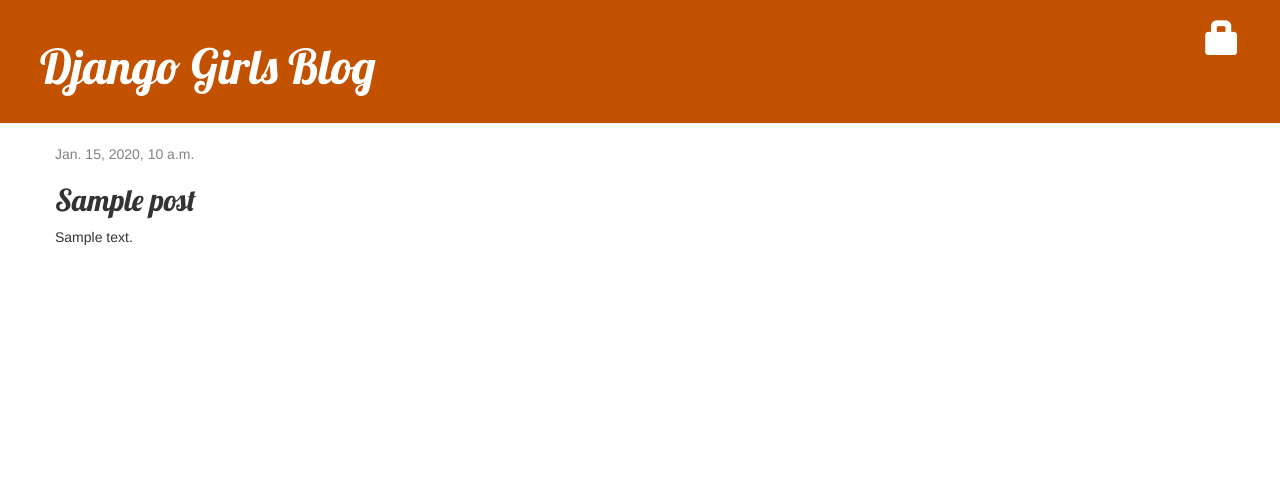
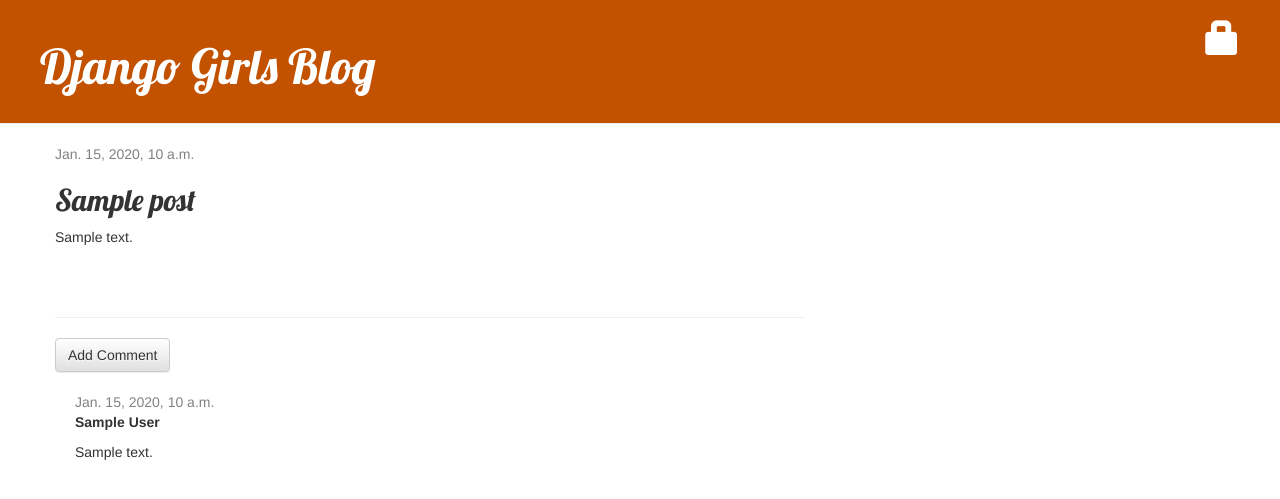
Before and after one commit to winwarphoo/my-second-blog-django, a Django app: template blog/templates/blog/post_detail.html in a window 1280 px wide. Shown: the top 499 px of the page. Run offline with Django 3.2, Linux system fonts and the light colour scheme; the template is opened without the code that fills it: most values are stand-ins (such as "Sample title", 1, 10 or a date in 2020); some libraries are stand-ins or nearby versions.

Commit message:
add comment model

```diff
--- a/blog/admin.py
+++ b/blog/admin.py
@@ -1,4 +1,5 @@
 from django.contrib import admin
-from blog.models import Post
+from blog.models import Comment, Post
 
 admin.site.register(Post)
+admin.site.register(Comment)
--- a/blog/static/css/blog.css
+++ b/blog/static/css/blog.css
@@ -53,3 +53,7 @@ h1, h2, h3, h4 {
 .post h2 a, .post h2 a:visited {
   color: #000000;
 }
+
+.comment {
+  margin: 20px 0px 20px 20px;
+}
--- a/blog/templates/blog/post_detail.html
+++ b/blog/templates/blog/post_detail.html
@@ -16,4 +16,15 @@
     <h2>{{ post.title }}</h2>
     <p>{{ post.text|linebreaksbr }}</p>
   </div>
+  <hr>
+  <a href="{% url 'add_comment_to_post' pk=post.pk %}" class="btn btn-default">Add Comment</a>
+  {% for comment in post.comments.all %}
+      <div class="comment">
+          <div class="date">{{ comment.created_date }}</div>
+          <strong>{{ comment.author }}</strong>
+          <p>{{ comment.text|linebreaks }}</p>
+      </div>
+  {% empty %}
+      <p>No comments here yet :(</p>
+  {% endfor %}
 {% endblock %}
--- a/blog/templates/blog/post_list.html
+++ b/blog/templates/blog/post_list.html
@@ -7,7 +7,9 @@
           <p>published: {{ post.published_date }}</p>
         </div>
         <h2><a href="{% url 'post_detail' pk=post.pk %}">{{ post.title }}</a></h2>
+
         <p>{{ post.text|linebreaksbr }}</p>
+        <a href="{% url 'post_detail' pk=post.pk %}">Comments: {{ post.comments.count }}</a>
     </div>
   {% endfor %}
 {% endblock %}
--- a/blog/urls.py
+++ b/blog/urls.py
@@ -9,4 +9,6 @@ urlpatterns = [
   path('drafts/', views.post_draft_list, name='post_draft_list'),
   path('post/<int:pk>/publish/', views.post_publish, name='post_publish'),
   path('post/<int:pk>/remove/', views.post_remove, name='post_remove'),
+
+  path('post/<int:pk>/comment/', views.add_comment_to_post, name='add_comment_to_post'),
 ]
```
Also changed, not shown: blog/forms.py (+6 -1 lines), blog/models.py (+14 -0 lines), blog/templates/blog/add_comment_to_post.html (added, +9 -0 lines), blog/views.py (+14 -1 lines), blog/migrations/0002_comment.py (added).
